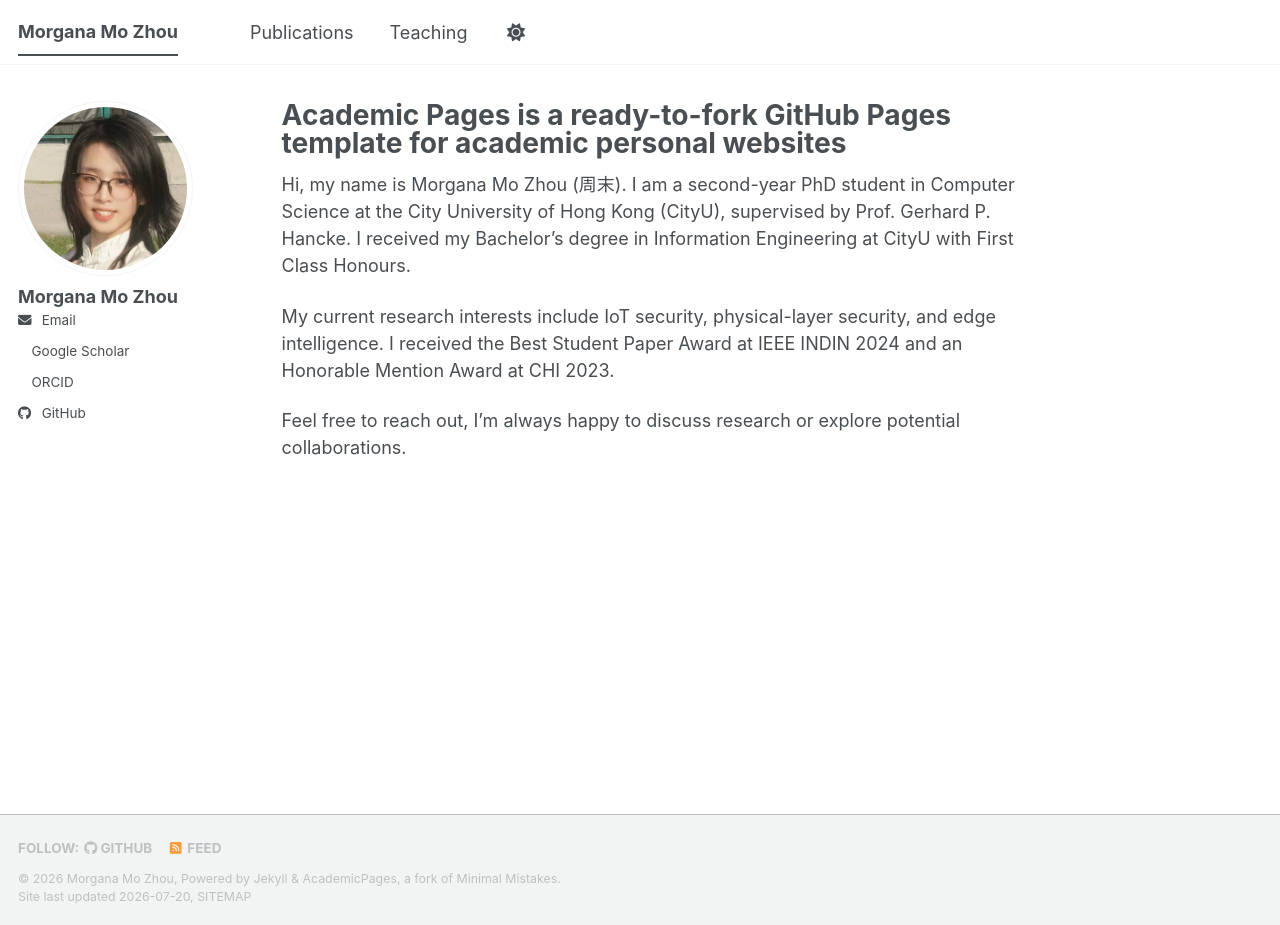
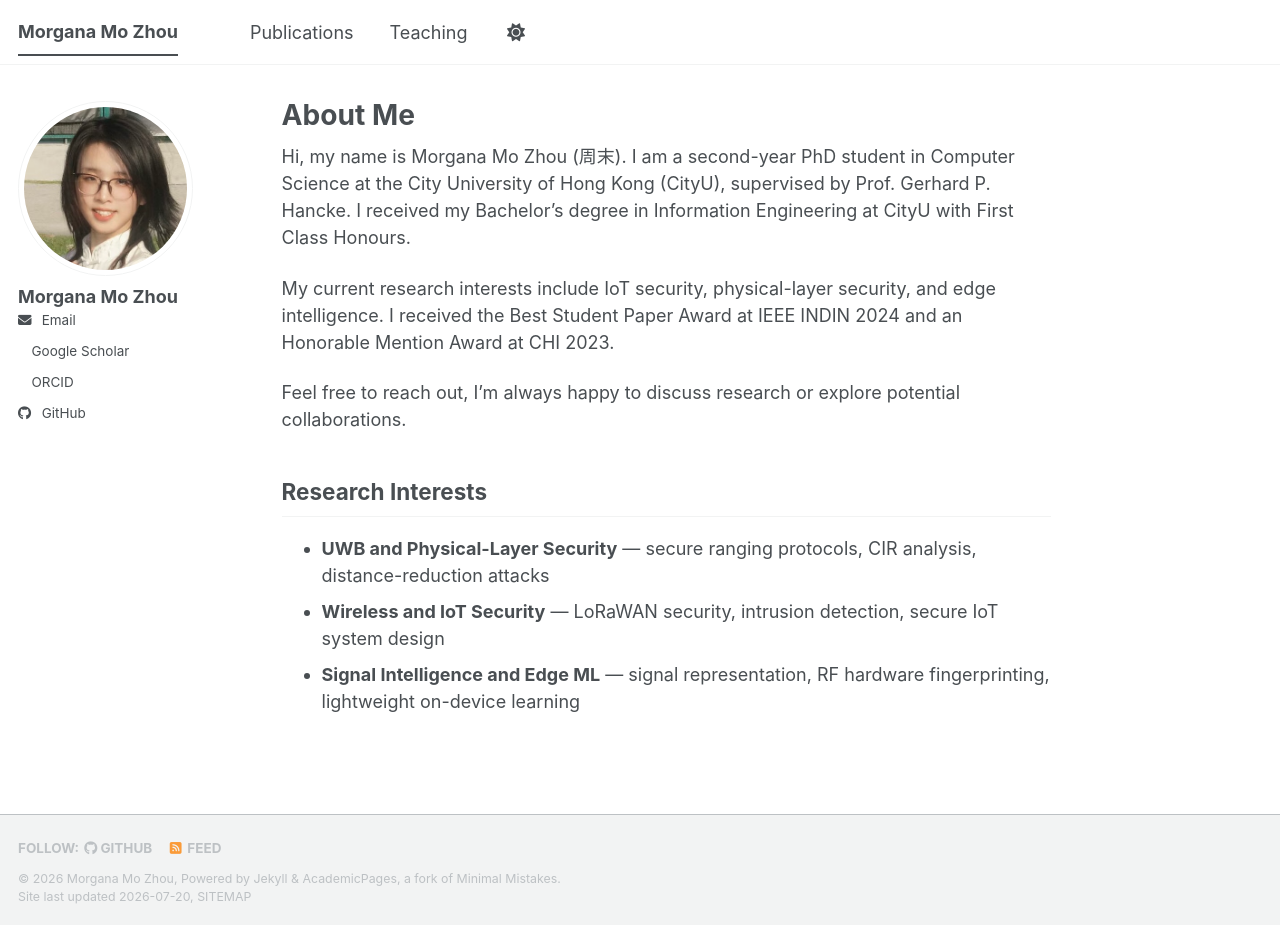
Before and after one commit to Aartakun1461/aartakun1461.github.io, a Jekyll site: the page built from _pages/about.md, in a window 1280 px wide and 925 px high. Built offline with Jekyll 4.4.1, drawn with Linux system fonts in a browser that asks for light colours; a style sheet for code colours, icons or effects is not loaded.

Commit message:
Add Research Interests section to about page
Insert a bulleted Research Interests block after the existing bio
paragraphs on the about page.

```diff
--- a/_pages/about.md
+++ b/_pages/about.md
@@ -1,6 +1,6 @@
 ---
 permalink: /
-title: "Academic Pages is a ready-to-fork GitHub Pages template for academic personal websites"
+title: "About Me"
 author_profile: true
 redirect_from:
   - /about/
@@ -12,3 +12,9 @@ Hi, my name is Morgana Mo Zhou (周末). I am a second-year PhD student in Compu
 My current research interests include IoT security, physical-layer security, and edge intelligence. I received the Best Student Paper Award at IEEE INDIN 2024 and an Honorable Mention Award at CHI 2023.
 
 Feel free to reach out, I'm always happy to discuss research or explore potential collaborations.
+
+## Research Interests
+
+- **UWB and Physical-Layer Security** — secure ranging protocols, CIR analysis, distance-reduction attacks
+- **Wireless and IoT Security** — LoRaWAN security, intrusion detection, secure IoT system design
+- **Signal Intelligence and Edge ML** — signal representation, RF hardware fingerprinting, lightweight on-device learning
```
